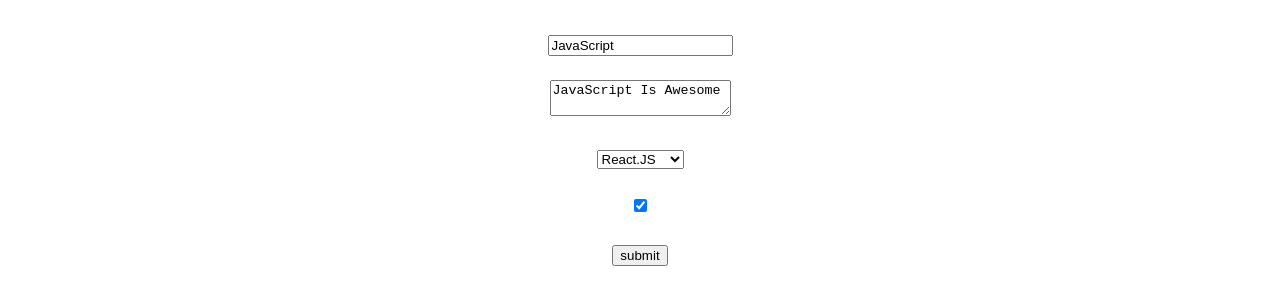
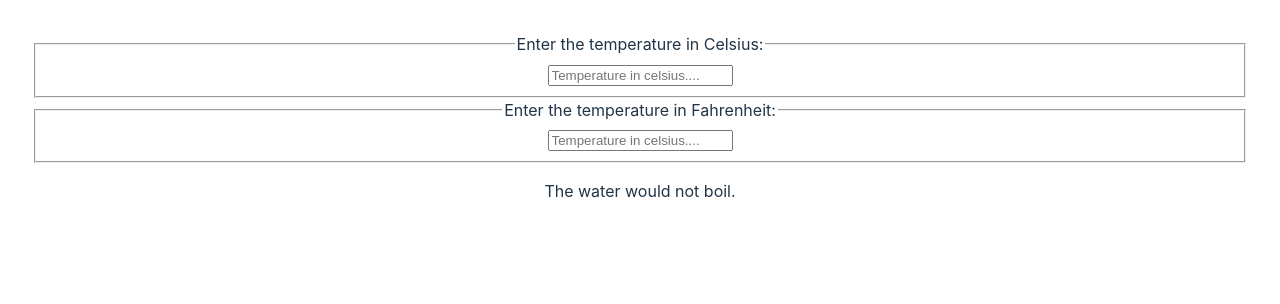
Before and after one commit to Muhammed-Nayeem/Thinking-In-React, a React (Vite) app: page / in a window 1280 px wide. Shown: the top 304 px of the page. Built offline with nearby package versions, Linux system fonts and the light colour scheme.

Commit message:
React Lifting State Up Concept

```diff
--- a/src/App.jsx
+++ b/src/App.jsx
@@ -1,11 +1,11 @@
 import "./App.css";
-import Form from "./ReactLessons/LessonSix/Form";
+import Calculator from "./ReactLessons/LessonSeven/Calculator";
 
 function App() {
 
   return (
     <div className="app">
-      <Form></Form>
+      <Calculator></Calculator>
     </div>
   );
 }
--- /dev/null
+++ b/src/ReactLessons/LessonSeven/BoilingVerdict.jsx
@@ -0,0 +1,18 @@
+function BoilingVerdict(props) {
+  const { temp, scale } = props;
+  if (scale === "c") {
+    if (temp >= 100) {
+      return <p>The water would boil.</p>;
+    } else {
+      return <p>The water would not boil.</p>;
+    }
+  } else if (scale === "f") {
+    if (temp >= 212) {
+      return <p>The water would boil.</p>;
+    } else {
+      return <p>The water would not boil.</p>;
+    }
+  }
+}
+
+export default BoilingVerdict;
--- /dev/null
+++ b/src/ReactLessons/LessonSeven/Calculator.jsx
@@ -0,0 +1,45 @@
+import React from "react";
+import BoilingVerdict from "./BoilingVerdict";
+import TemperatureInput from "./TemperatureInput";
+import { converter, toCelsius, toFahrenheit } from "../../library/converter";
+
+class Calculator extends React.Component {
+  constructor(props) {
+    super(props);
+    this.state = {
+      temperature: "",
+      scale: "c",
+    };
+  }
+
+  onTemperatureChange = (e, scale) => {
+    this.setState({
+      temperature: e.target.value,
+      scale,
+    });
+  };
+
+  render() {
+    const { temperature, scale } = this.state;
+    const celsius = scale === "f" ? converter(temperature, toCelsius) : temperature;
+    const fahrenheit = scale === "c" ? converter(temperature, toFahrenheit) : temperature;
+
+    return (
+      <div className="calculator-app">
+        <TemperatureInput
+          scale="c"
+          temperature={celsius}
+          onTemperatureChange={this.onTemperatureChange}
+        ></TemperatureInput>
+        <TemperatureInput
+          scale="f"
+          temperature={fahrenheit}
+          onTemperatureChange={this.onTemperatureChange}
+        ></TemperatureInput>
+        <BoilingVerdict temp={parseFloat(temperature)} scale={scale}></BoilingVerdict>
+      </div>
+    );
+  }
+}
+
+export default Calculator;
--- /dev/null
+++ b/src/ReactLessons/LessonSeven/TemperatureInput.jsx
@@ -0,0 +1,24 @@
+const scaleNames = {
+  c: "Celsius",
+  f: "Fahrenheit",
+};
+
+function TemperatureInput(props) {
+  const { temperature, scale, onTemperatureChange } = props;
+
+  return (
+    <div className="input-group">
+      <fieldset>
+        <legend>Enter the temperature in {scaleNames[scale]}:</legend>
+        <input
+          type="text"
+          value={temperature}
+          onChange={(e) => onTemperatureChange(e, scale)}
+          placeholder="Temperature in celsius...."
+        />
+      </fieldset>
+    </div>
+  );
+}
+
+export default TemperatureInput;
--- /dev/null
+++ b/src/library/converter.js
@@ -0,0 +1,19 @@
+function toCelsius(fahrenheit) {
+  return ((fahrenheit - 32) * 5) / 9;
+}
+
+function toFahrenheit(celsius) {
+  return (celsius * 9) / 5 + 32;
+}
+
+function converter(temperature, convertTo) {
+  const input = parseFloat(temperature);
+  if (Number.isNaN(input)) {
+    return "";
+  }
+  const output = convertTo(input);
+  const rounded = Math.round(output * 1000) / 1000;
+  return rounded.toString();
+}
+
+export { toCelsius, toFahrenheit, converter };
```
